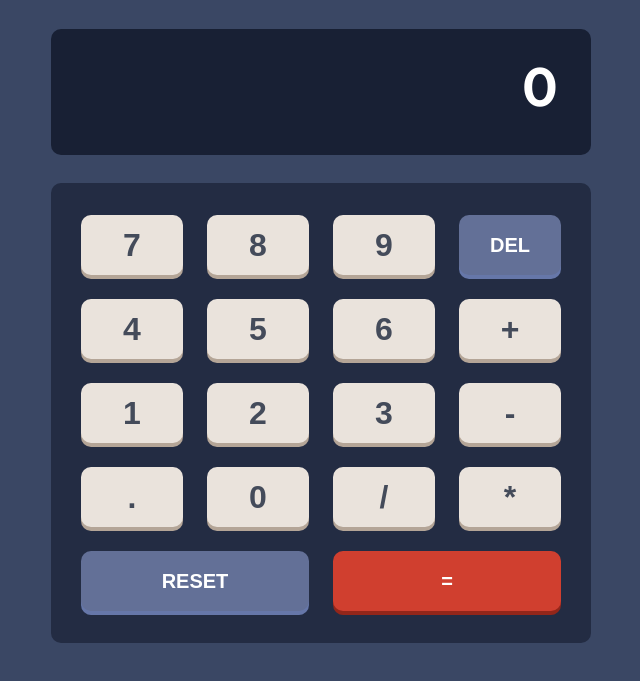
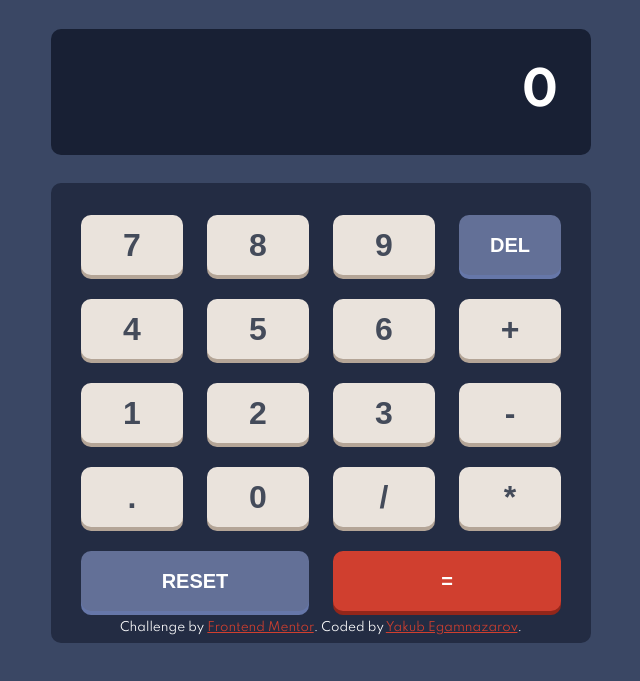
Before and after one commit to Yakub-Egamnazarov/frontEndMentor-Calculator, a plain HTML site: page index.html in a window 1280 px wide. Shown: the part 149-830 px from the top of the page, without its empty margins (319-959 px from the left). Drawn offline with Linux system fonts and the light colour scheme.

Commit message:
Issue #1 solved: header, main, footer tags added. Footer section styled

```diff
--- a/index.html
+++ b/index.html
@@ -15,8 +15,8 @@
     <script src="./script.js" defer></script>
   </head>
   <body>
-    <div class="calculator">
-      <div class="calculator__head">
+    <main class="calculator">
+      <header class="calculator__head">
         <h2 class="heading">calc</h2>
         <div class="theme-switch">
           <p>THEME</p>
@@ -37,7 +37,7 @@
             <input type="radio" class="toggle-btn" name="toggle" id="theme-3" />
           </div>
         </div>
-      </div>
+      </header>
       <div data-output class="calculator__display">0</div>
       <div class="calculator__keypad">
         <button data-number class="btn__digit">7</button>
@@ -59,6 +59,18 @@
         <button data-reset class="btn__reset">RESET</button>
         <button data-equal class="btn__equal">=</button>
       </div>
-    </div>
+    </main>
+
+    <footer>
+      <div class="attribution">
+        Challenge by
+        <a href="https://www.frontendmentor.io?ref=challenge" target="_blank"
+          >Frontend Mentor</a
+        >. Coded by
+        <a href="https://www.frontendmentor.io/profile/Yakub-Egamnazarov"
+          >Yakub Egamnazarov</a
+        >.
+      </div>
+    </footer>
   </body>
 </html>
--- a/style.css
+++ b/style.css
@@ -284,3 +284,23 @@ button:active {
 .btn__equal {
   grid-column: span 2;
 }
+
+footer {
+  position: absolute;
+  bottom: 0;
+  left: 50%;
+  transform: translateX(-50%);
+  width: 90%;
+  text-align: center;
+  margin-bottom: 1.6rem;
+}
+
+footer .attribution {
+  color: var(--display-text);
+  font-size: 1.2rem;
+}
+
+footer a {
+  cursor: pointer;
+  color: var(--equal-key-bg);
+}
```
